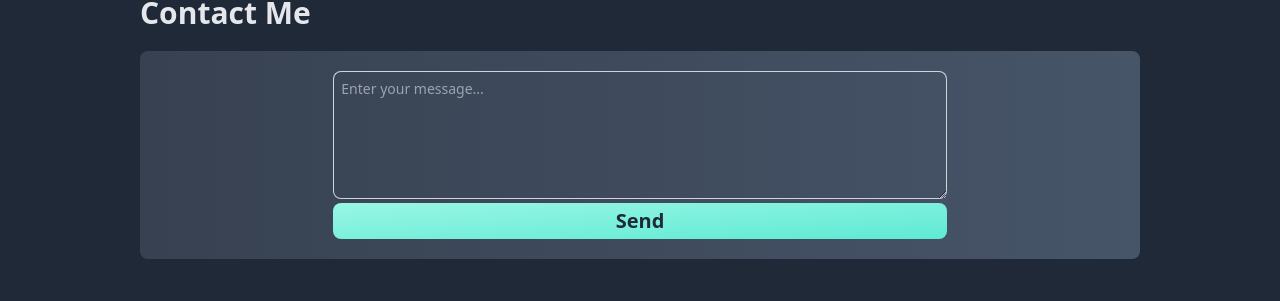
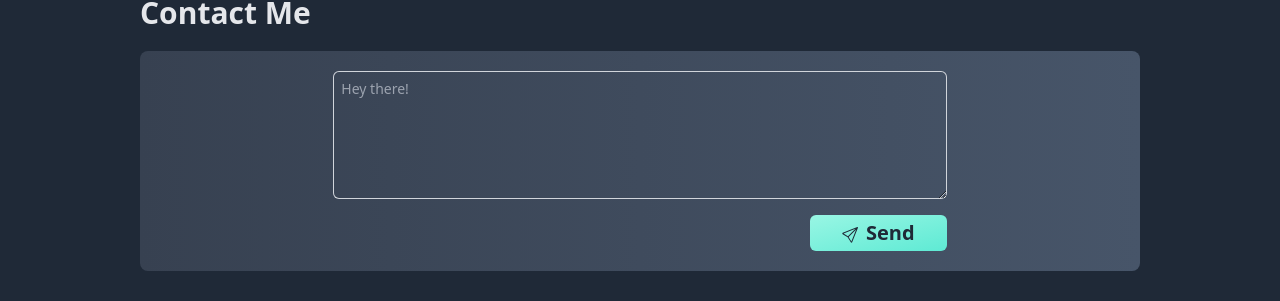
Before and after one commit to pumbas600/E-Portfolio, a React (Create React App) app: page / in a window 1280 px wide. Shown: the part 8104-8405 px from the top of the page. Built offline with nearby package versions, Linux system fonts and the light colour scheme.

Commit message:
Added plane icon to send button

```diff
--- a/src/Components/HomePage/ContactMe.tsx
+++ b/src/Components/HomePage/ContactMe.tsx
@@ -23,21 +23,30 @@ const ContactMe: React.FC = () => {
             <div className="rounded-lg bg-gradient-to-r dark:from-gray-700 dark:to-slate-600 from-gray-800 to-slate-800
                             md:py-5 py-4 px-10"
             >
-                <div className="mx-auto grid grid-cols-1 gap-1 md:w-8/12 w-full text-sm text-gray-300">
+                <div className="mx-auto flex flex-col space-y-4 md:w-8/12 w-full text-sm text-gray-300">
                     <textarea
-                        className="rounded-lg h-32 ring-1 ring-gray-300 bg-transparent p-2 outline-none focus:ring-2
+                        className="rounded-md h-32 ring-1 ring-gray-300 bg-transparent p-2 outline-none focus:ring-2
                                    focus:ring-teal-200 ring-inset"
                         onChange={updateMessage}
-                        placeholder="Enter your message..."
+                        placeholder="Hey there!"
                         value={state.message}
                     />
-                    <button
-                        className="text-xl font-bold rounded-lg py-1 w-full text-gray-800 bg-gradient-to-br
-                                   from-teal-200 to-teal-300 hover:from-teal-100 hover:to-teal-200"
-                        onClick={e => sendMessage()}
-                    >
-                        Send
-                    </button>
+                    <div className="flex justify-end">
+                        <button
+                            className="flex flex-row items-center text-xl font-bold rounded-md py-1 px-8 text-gray-800 bg-gradient-to-br
+                                       from-teal-200 to-teal-300 transition-transform hover:scale-105"
+                            onClick={e => sendMessage()}
+                        >
+                            <svg xmlns="http://www.w3.org/2000/svg" width="16" height="16" fill="currentColor"
+                                 className="bi bi-send mt-1" viewBox="0 0 16 16">
+                                <path
+                                    d="M15.854.146a.5.5 0 0 1 .11.54l-5.819 14.547a.75.75 0 0 1-1.329.124l-3.178-4.995L.643 7.184a.75.75 0 0 1 .124-1.33L15.314.037a.5.5 0 0 1 .54.11ZM6.636 10.07l2.761 4.338L14.13 2.576 6.636 10.07Zm6.787-8.201L1.591 6.602l4.339 2.76 7.494-7.493Z"/>
+                            </svg>
+                            <div className="ml-2">
+                                Send
+                            </div>
+                        </button>
+                    </div>
                 </div>
             </div>
         </div>
```
